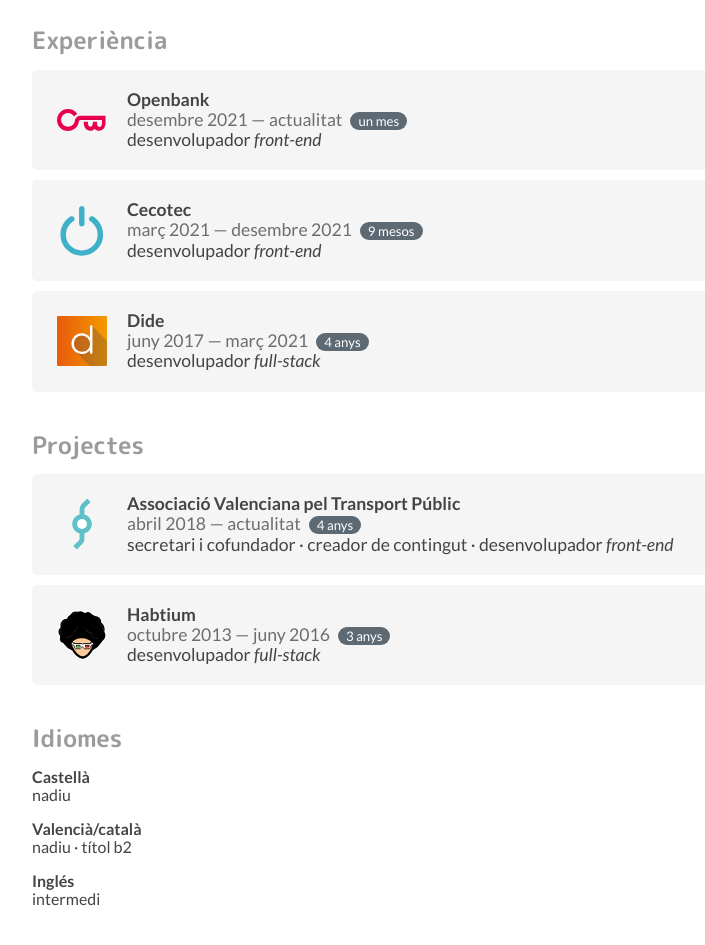
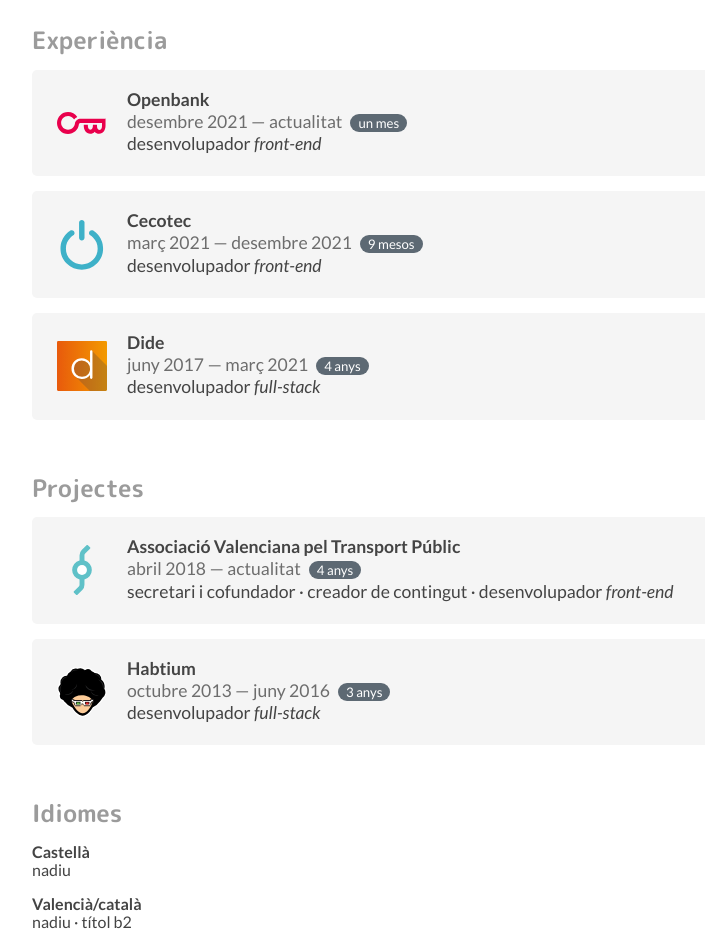
Before and after one commit to frantorreg/showcase, a React app: page / in a window 1280 px wide. Shown: the part 1077-2022 px from the top of the page, without its empty margins (253-958 px from the left). Built offline with nearby package versions, Linux system fonts and the light colour scheme.

Commit message:
Add Episode component

```diff
--- a/package.json
+++ b/package.json
@@ -25,7 +25,8 @@
     "react-helmet": "^6.1.0",
     "react-i18next": "^10.13.2",
     "react-router-dom": "^5.2.0",
-    "react-scripts": "4.0.1"
+    "react-scripts": "4.0.1",
+    "styled-components": "^5.3.3"
   },
   "devDependencies": {
     "serv": "^0.2.4"
--- /dev/null
+++ b/src/components/Episode/Episode.js
@@ -0,0 +1,42 @@
+// vendor
+import React from "react";
+import moment from "moment";
+import {Translation, withTranslation} from 'react-i18next';
+
+// styles
+import {Wrapper, Logo, Content, Title, Period, PeriodDuration, Positions} from "./Episode.styled";
+
+function Episode({ logo, title, url, position, startDate, endDate }) {
+  return (
+    <Translation>
+      {
+        t =>
+          <Wrapper>
+            <Logo>{logo}</Logo>
+            <Content>
+              <Title target="_blank" href={url}>
+                {title}
+              </Title>
+              {(() => {
+                const startDateMoment = moment(startDate);
+                const endDateMoment = moment(endDate);
+                return (
+                  <Period>
+                    {startDateMoment.format("MMMM YYYY")} — {endDate ? endDateMoment.format('MMMM YYYY') : t("main:positions.present")}
+                    <PeriodDuration>
+                      {moment.duration(endDateMoment.diff(startDateMoment)).humanize()}
+                    </PeriodDuration>
+                  </Period>
+                );
+              })()}
+              <Positions>
+                <span dangerouslySetInnerHTML={{__html: position}}/>
+              </Positions>
+            </Content>
+          </Wrapper>
+      }
+    </Translation>
+  );
+}
+
+export default withTranslation()(Episode);
--- /dev/null
+++ b/src/components/Episode/Episode.styled.js
@@ -0,0 +1,53 @@
+// vendor
+import styled from 'styled-components'
+
+export const Wrapper = styled.div`
+  display: flex;
+  align-items: center;
+  margin: 15px 0;
+  padding: 20px 25px;
+  background-color: #f5f5f5;
+  border-radius: 5px;
+  font-size: 1.1rem;
+`
+
+export const Logo = styled.div`
+  display: flex;
+  justify-content: center;
+  align-items: center;
+  margin-right: 20px;
+
+  &, > * {
+    width: 50px;
+    height: 50px;
+  }
+`
+
+export const Content = styled.div`
+  > * {
+    margin: 2px 0;
+  }
+`
+
+export const Title = styled.a`
+  font-weight: bold;
+  color: inherit;
+`
+
+export const Period = styled.div`
+  color: #6d6d6d;
+  text-transform: lowercase;
+`
+
+export const PeriodDuration = styled.span`
+  margin-left: 8px;
+  padding: 1px 8px;
+  background-color: #5d6973;
+  border-radius: 20px;
+  font-size: 75%;
+  color: white;
+`
+
+export const Positions = styled.div`
+  text-transform: lowercase;
+`
--- a/src/components/Main/Main.js
+++ b/src/components/Main/Main.js
@@ -1,14 +1,21 @@
+// vendor
 import React, {Component} from 'react';
 import {Translation, withTranslation} from 'react-i18next';
+import {FontAwesomeIcon} from "@fortawesome/react-fontawesome";
+
+// images
 import { ReactComponent as OpenbankLogo } from 'images/organizations/openbank.svg';
 import { ReactComponent as CecotecLogo } from 'images/organizations/cecotec.svg';
 import { ReactComponent as DideLogo } from 'images/organizations/dide.svg';
 import { ReactComponent as AvptpLogo } from 'images/organizations/avptp.svg';
 import { ReactComponent as HabtiumLogo } from 'images/organizations/habtium.svg';
-import {FontAwesomeIcon} from "@fortawesome/react-fontawesome";
 import {faGithub, faTelegramPlane} from "@fortawesome/free-brands-svg-icons";
-import moment from 'moment';
+
+// styles
 import './Main.scss';
+
+// components
+import Episode from "../Episode/Episode";
 
 class Main extends Component {
 
@@ -216,134 +223,47 @@
             </section>
             <section className='experience'>
               <h2>{t('positions.experience')}</h2>
-              <div className='openbank'>
-                <div className='logo'>
-                  <OpenbankLogo/>
-                </div>
-                <div>
-                  <a className='name' target='_blank' href='https://www.openbank.es/'>Openbank</a>
-                  {
-                    (() => {
-                      const startDate = moment({ y: 2021, M: 11, d: 10 });
-                      const endDate = moment();
-                      return (
-                        <div className='period'>
-                          {startDate.format('MMMM YYYY')} — {t('positions.present')}
-                          <span className='duration'>
-                            {moment.duration(endDate.diff(startDate)).humanize()}
-                          </span>
-                        </div>
-                      );
-                    })()
-                  }
-                  <div className='description'>
-                    <span dangerouslySetInnerHTML={{__html: t('positions.frontEnd')}}/>
-                  </div>
-                </div>
-              </div>
-              <div className='cecotec'>
-                <div className='logo'>
-                  <CecotecLogo/>
-                </div>
-                <div>
-                  <a className='name' target='_blank' href='https://www.storececotec.com/'>Cecotec</a>
-                  {
-                    (() => {
-                      const startDate = moment({ y: 2021, M: 2, d: 22 });
-                      const endDate = moment({ y: 2021, M: 11, d: 9 });
-                      return (
-                        <div className='period'>
-                          {startDate.format('MMMM YYYY')} — {endDate.format('MMMM YYYY')}
-                          <span className='duration'>
-                            {moment.duration(endDate.diff(startDate)).humanize()}
-                          </span>
-                        </div>
-                      );
-                    })()
-                  }
-                  <div className='description'>
-                    <span dangerouslySetInnerHTML={{__html: t('positions.frontEnd')}}/>
-                  </div>
-                </div>
-              </div>
-              <div className='dide'>
-                <div className='logo'>
-                  <DideLogo/>
-                </div>
-                <div>
-                  <a className='name' target='_blank' href='https://dide.app'>Dide</a>
-                  {
-                    (() => {
-                      const startDate = moment({ y: 2017, M: 5, d: 1 });
-                      const endDate = moment({ y: 2021, M: 2, d: 21 });
-                      return (
-                        <div className='period'>
-                          {startDate.format('MMMM YYYY')} — {endDate.format('MMMM YYYY')}
-                          <span className='duration'>
-                            {moment.duration(endDate.diff(startDate)).humanize()}
-                          </span>
-                        </div>
-                      );
-                    })()
-                  }
-                  <div className='description'>
-                    <span dangerouslySetInnerHTML={{__html: t('positions.fullStack')}}/>
-                  </div>
-                </div>
-              </div>
+              <Episode
+                title='Openbank'
+                logo={<OpenbankLogo/>}
+                url='https://www.openbank.es/'
+                position={t("positions.frontEnd")}
+                startDate={{ y: 2021, M: 11, d: 10 }}
+              />
+              <Episode
+                title='Cecotec'
+                logo={<CecotecLogo/>}
+                url='https://www.storececotec.com/'
+                position={t("positions.frontEnd")}
+                startDate={{ y: 2021, M: 2, d: 22 }}
+                endDate={{ y: 2021, M: 11, d: 9 }}
+              />
+              <Episode
+                title='Dide'
+                logo={<DideLogo/>}
+                url='https://dide.app'
+                position={t("positions.fullStack")}
+                startDate={{ y: 2017, M: 5, d: 1 }}
+                endDate={{ y: 2021, M: 2, d: 21 }}
+              />
             </section>
             <section className='projects'>
               <h2>{t('positions.projects')}</h2>
-              <div className='avptp'>
-                <div className='logo'>
-                  <AvptpLogo/>
-                </div>
-                <div>
-                  <a className='name' target='_blank' href='https://avptp.org'>Associació Valenciana pel Transport Públic</a>
-                  {
-                    (() => {
-                      const startDate = moment({ y: 2018, M: 3, d: 1 });
-                      const endDate = moment();
-                      return (
-                        <div className='period'>
-                          {startDate.format('MMMM YYYY')} — {t('positions.present')}
-                          <span className='duration'>
-                            {moment.duration(endDate.diff(startDate)).humanize()}
-                          </span>
-                        </div>
-                      );
-                    })()
-                  }
-                  <div className='description'>
-                    {t('positions.secretaryAndCoFounder')} · {t('positions.contentCreator')} · <span dangerouslySetInnerHTML={{__html: t('positions.frontEnd')}}/>
-                  </div>
-                </div>
-              </div>
-              <div className='habtium'>
-                <div className='logo'>
-                  <HabtiumLogo/>
-                </div>
-                <div>
-                  <a className='name' target='_blank' href='https://habtium.es'>Habtium</a>
-                  {
-                    (() => {
-                      const startDate = moment({ y: 2013, M: 9, d: 1 });
-                      const endDate = moment({ y: 2016, M: 5, d: 1 });
-                      return (
-                        <div className='period'>
-                          {startDate.format('MMMM YYYY')} — {endDate.format('MMMM YYYY')}
-                          <span className='duration'>
-                            {moment.duration(endDate.diff(startDate)).humanize()}
-                          </span>
-                        </div>
-                      );
-                    })()
-                  }
-                  <div className='description'>
-                    <span dangerouslySetInnerHTML={{__html: t('positions.fullStack')}}/>
-                  </div>
-                </div>
-              </div>
+              <Episode
+                title='Associació Valenciana pel Transport Públic'
+                logo={<AvptpLogo/>}
+                url='https://avptp.org'
+                position={`${t('positions.secretaryAndCoFounder')} · ${t('positions.contentCreator')} · ${t('positions.frontEnd')}`}
+                startDate={{ y: 2018, M: 3, d: 1 }}
+              />
+              <Episode
+                title='Habtium'
+                logo={<HabtiumLogo/>}
+                url='https://habtium.es'
+                position={t("positions.fullStack")}
+                startDate={{ y: 2013, M: 9, d: 1 }}
+                endDate={{ y: 2016, M: 5, d: 1 }}
+              />
             </section>
             <section className='languages'>
               <h2>{t('languages.title')}</h2>
--- a/src/components/Main/Main.scss
+++ b/src/components/Main/Main.scss
@@ -163,53 +163,6 @@
       }
     }
 
-    &.projects, &.experience {
-      > div {
-        display: flex;
-        align-items: center;
-        @include vertical-margin(10px);
-        padding: 20px 25px;
-        background-color: #f5f5f5;
-        border-radius: 5px;
-        font-size: 1.1rem;
-
-        .logo {
-          display: flex;
-          justify-content: center;
-          align-items: center;
-          margin-right: 20px;
-
-          &, > * {
-            width: 50px;
-            height: 50px;
-          }
-        }
-
-        .name {
-          font-weight: bold;
-          color: inherit;
-        }
-
-        .period {
-          color: #6d6d6d;
-          text-transform: lowercase;
-
-          .duration {
-            margin-left: 8px;
-            padding: 1px 8px;
-            background-color: #5d6973;
-            border-radius: 20px;
-            font-size: 75%;
-            color: white;
-          }
-        }
-
-        .description {
-          text-transform: lowercase;
-        }
-      }
-    }
-
     &.languages {
       > div {
         > * {
```
Also changed, not shown: 1 other file.
